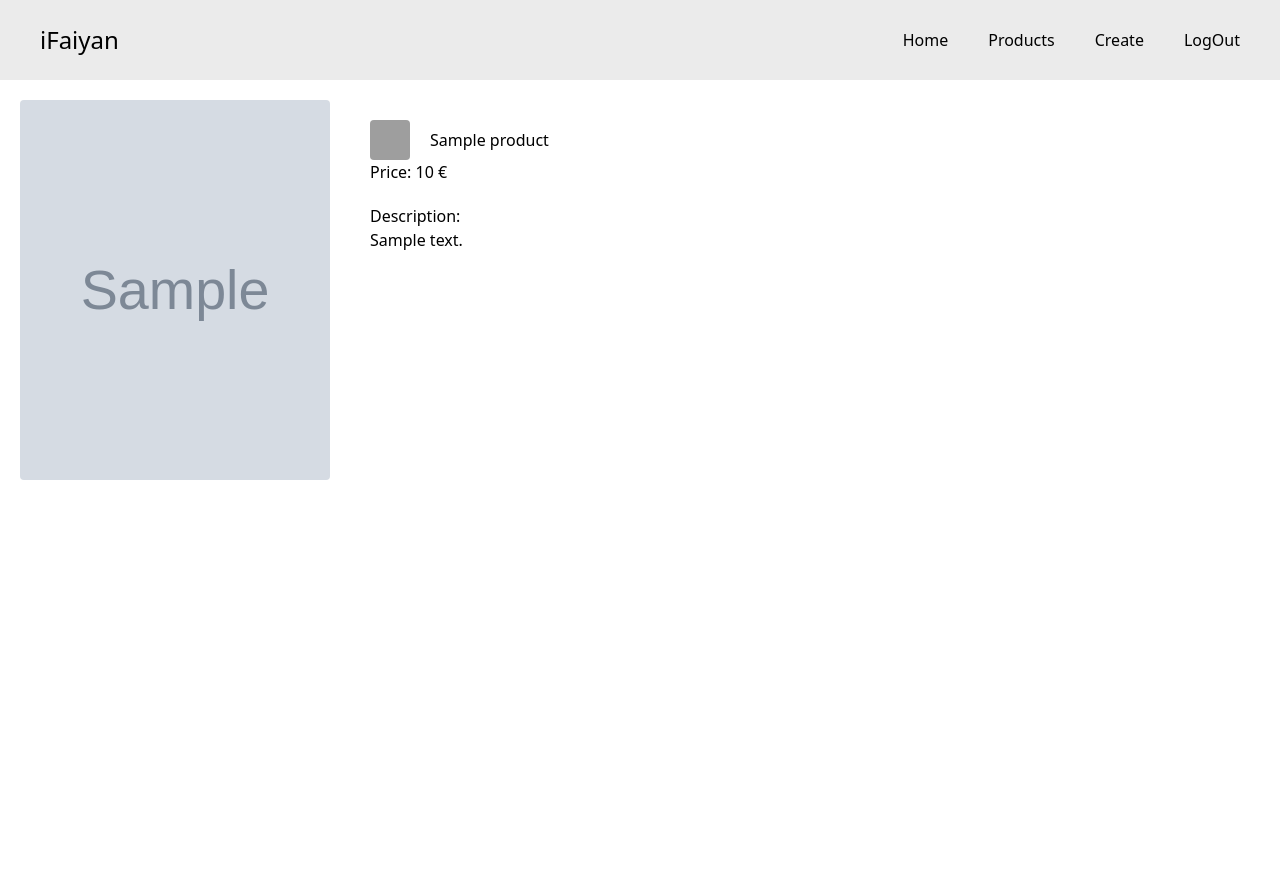
After one commit to oreninjas/ecommerce, a Node server app: template views/eachProduct.ejs in a window 1280 px wide. The commit adds this page. Run offline with Node 20, Linux system fonts and the light colour scheme; the template is opened without the code that fills it: values that come from a table or form of the project are taken from there, others are empty; tables that the repository leaves empty hold one stand-in row (values such as "Sample post"); grey boxes marked "Sample" are stand-in pictures; some libraries are stand-ins or nearby versions; grey boxes are pictures that could not be loaded.

Commit message:
Added each product viewer controller.

```diff
--- a/src/routes/products.router.js
+++ b/src/routes/products.router.js
@@ -5,6 +5,7 @@ const router = Router();
 const upload = require('../middlwares/multer.middlware');
 
 router.get('/', tokenVerify, product.productsPage);
+router.get('/:id', tokenVerify, product.eachProductPage);
 router.get('/create', tokenVerify, product.createPage);
 router.post('/create', tokenVerify, upload.single('productImage'), product.createFunc);
 
--- /dev/null
+++ b/views/eachProduct.ejs
@@ -0,0 +1,89 @@
+<!DOCTYPE html>
+<html lang="en">
+  <head>
+    <meta charset="UTF-8" />
+    <meta name="viewport" content="width=device-width, initial-scale=1.0" />
+    <title>Each Product | Faiyan</title>
+    <script src="https://cdn.tailwindcss.com"></script>
+  </head>
+  <body>
+    <nav
+      class="w-full h-[10vh] p-10 flex items-center justify-between bg-[#ebebeb]"
+    >
+      <h2 class="text-2xl"><a href="/">iFaiyan</a></h2>
+      <div class="hidden md:flex gap-10 list-none">
+        <li class="hover:cursor-pointer">
+          <a href="/">Home</a>
+        </li>
+        <li class="hover:cursor-pointer">
+          <a href="/products">Products</a>
+        </li>
+        <li class="hover:cursor-pointer">
+          <a href="/products/create">Create</a>
+        </li>
+        <li>
+          <a href="/logout">LogOut</a>
+        </li>
+      </div>
+      <img
+        class="responsive-button md:hidden w-6"
+        src="https://cdn-icons-png.flaticon.com/128/17821/17821829.png"
+        alt="menu button"
+      />
+    </nav>
+
+    <div class="mobile-menu hidden md:hidden left-0 w-full list-none">
+      <li
+        class="cursor-pointer hover:bg-blue-500 bg-blue-400 w-full text-center py-3"
+      >
+        <a class="block" href="/products">Products</a>
+      </li>
+      <li
+        class="cursor-pointer hover:bg-blue-500 bg-blue-400 w-full text-center py-3"
+      >
+        <a class="block" href="/basket">Your Basket</a>
+      </li>
+      <li
+        class="cursor-pointer hover:bg-blue-500 bg-blue-400 w-full text-center py-3"
+      >
+        <a class="block" href="/my-store">My Store</a>
+      </li>
+    </div>
+
+    <div class="w-full h-screen p-5 md:flex">
+      <img
+        class="w-full md:w-1/4 h-1/2 object-cover rounded"
+        src="<%= product.image %>"
+        alt="Product image"
+      />
+      <div class="md:ml-10">
+        <div class="flex items-center justify-center mt-5">
+          <img
+            class="w-10 h-10 bg-zinc-100 rounded mr-5"
+            src="https://cdn-icons-png.flaticon.com/128/2956/2956820.png"
+            alt="basket icon"
+          />
+          <p class="font-light"><%= product.title %></p>
+        </div>
+        <p>Price: <%= product.price %> €</p>
+        <h2 class="font-light mt-5">Description:</h2>
+        <p class="font-light"><%= product.description %></p>
+      </div>
+    </div>
+
+    <script>
+      const button = document.querySelector('.responsive-button');
+      const mobileMenu = document.querySelector('.mobile-menu');
+      let holder = false; // true means enabled false disabled.
+      button.addEventListener('click', () => {
+        if (holder == false) {
+          holder = true;
+          mobileMenu.classList.remove('hidden');
+        } else {
+          holder = false;
+          mobileMenu.classList.add('hidden');
+        }
+      });
+    </script>
+  </body>
+</html>
--- a/views/register.ejs
+++ b/views/register.ejs
@@ -3,7 +3,7 @@
   <head>
     <meta charset="UTF-8" />
     <meta name="viewport" content="width=device-width, initial-scale=1.0" />
-    <title>Login | iFaiyan</title>
+    <title>Register | iFaiyan</title>
     <script src="https://cdn.tailwindcss.com"></script>
   </head>
   <body>
```
Also changed, not shown: src/controllers/products.controller.js (+12 -1 lines), views/products.ejs (+17 -6 lines).
